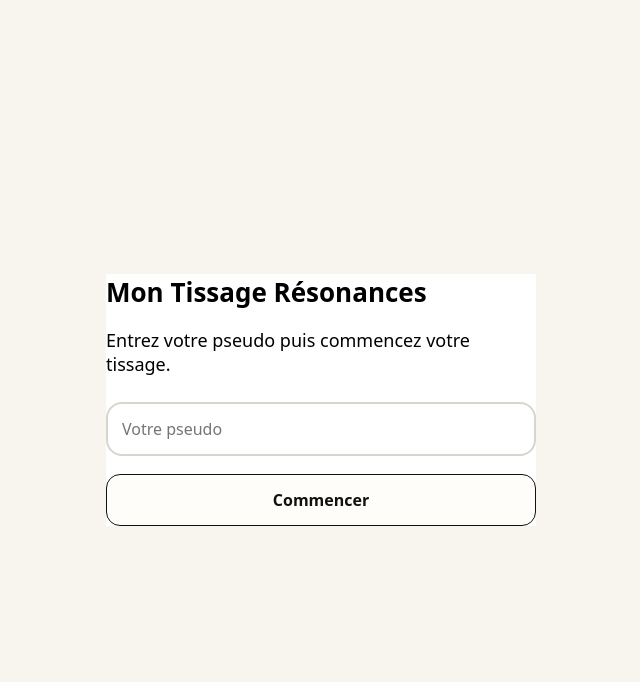
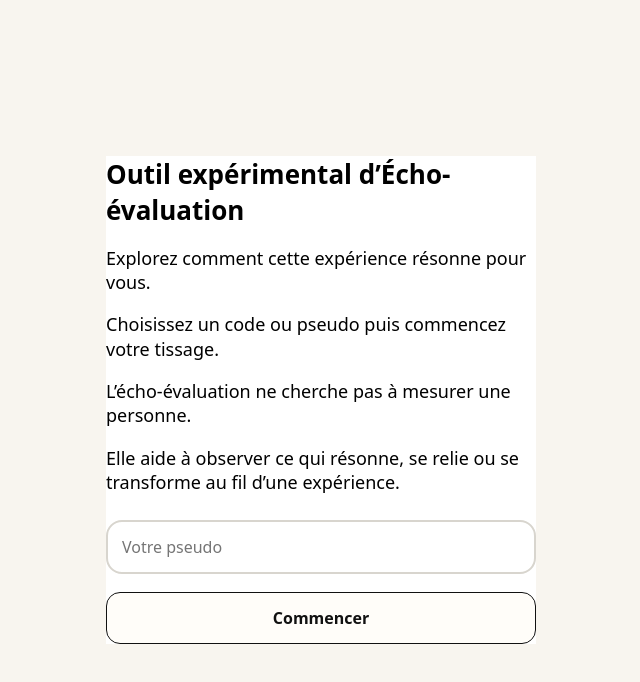
Before and after one commit to pierkiroule/Tissage, a website: page public/index.html in a window 1280 px wide. Shown: the whole page, without its empty margins (319-959 px from the left). Drawn offline with Linux system fonts and the light colour scheme.

Commit message:
Update pseudo page title and intro copy

```diff
--- a/public/index.html
+++ b/public/index.html
@@ -12,8 +12,11 @@
 
   <section id="start" class="screen active">
     <div class="card">
-      <h1>Mon Tissage Résonances</h1>
-      <p>Entrez votre pseudo puis commencez votre tissage.</p>
+      <h1>Outil expérimental d’Écho-évaluation</h1>
+      <p>Explorez comment cette expérience résonne pour vous.</p>
+      <p>Choisissez un code ou pseudo puis commencez votre tissage.</p>
+      <p>L’écho-évaluation ne cherche pas à mesurer une personne.</p>
+      <p>Elle aide à observer ce qui résonne, se relie ou se transforme au fil d’une expérience.</p>
 
       <input id="pseudoInput" placeholder="Votre pseudo" />
 
--- a/public/js/state.js
+++ b/public/js/state.js
@@ -10,7 +10,7 @@ function now(){
 
 function createSession(participantCode, sessionCode){
   return {
-    app:"Mon Tissage Résonances",
+    app:"Outil expérimental d’Écho-évaluation",
     version:"0.9",
     participantCode,
     sessionCode,
```
